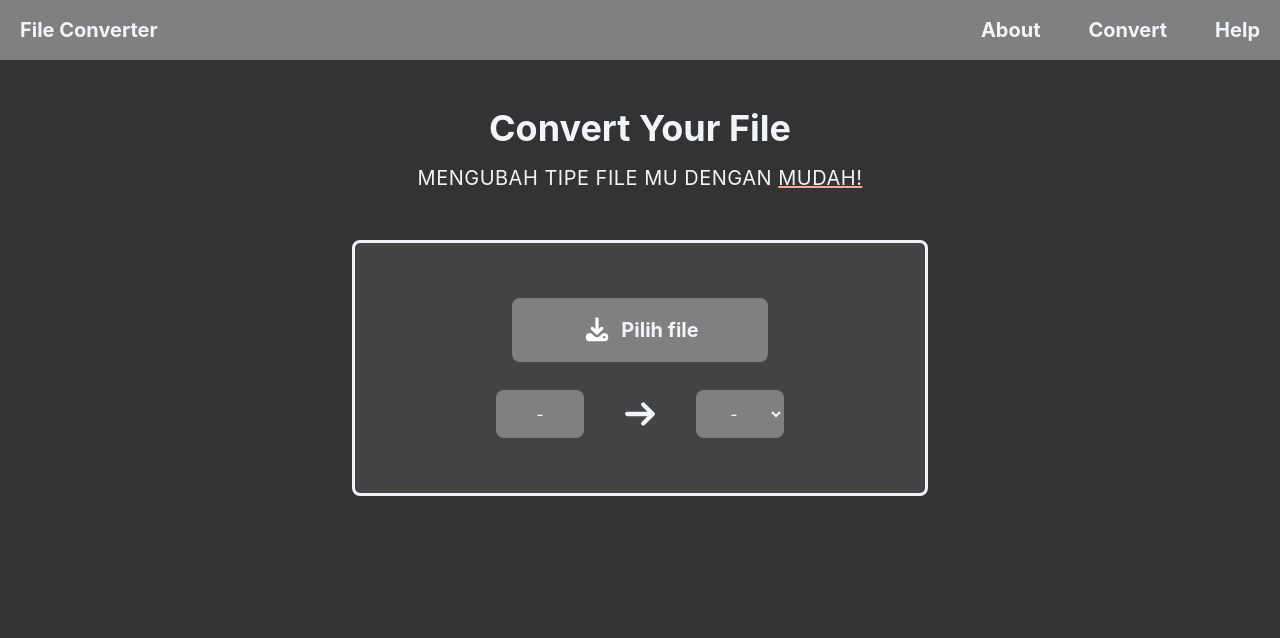
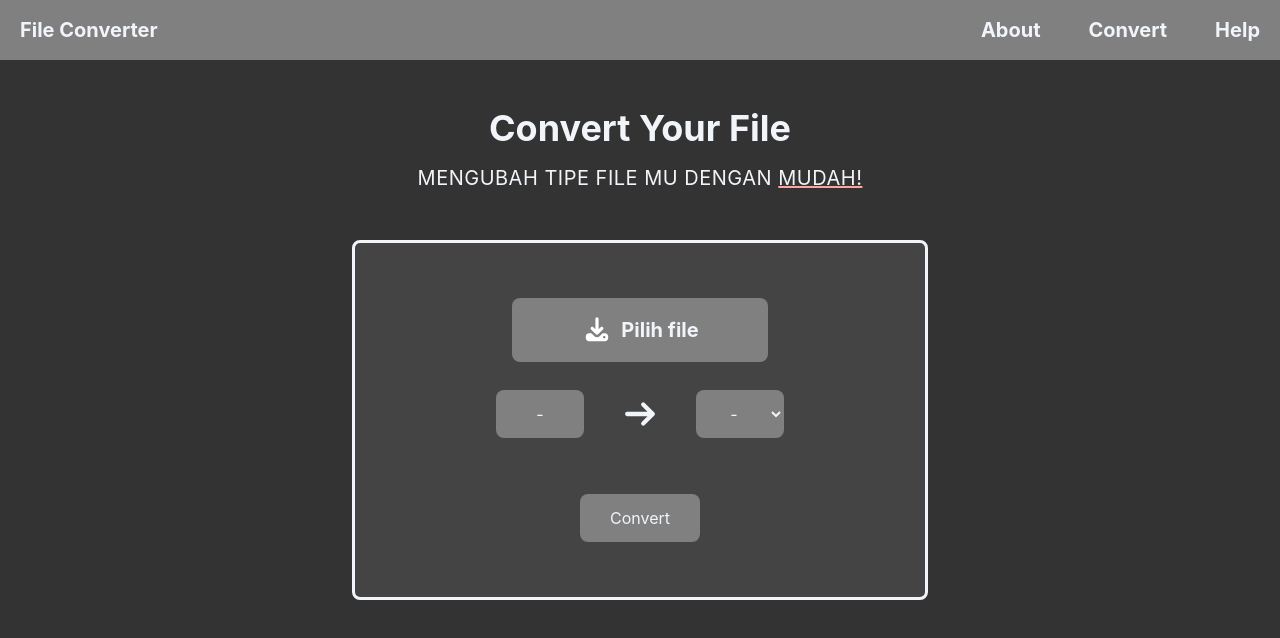
Before and after one commit to Carmeloanthony1/File-Converter, a React (Vite) app in the folder client/: page / in a window 1280 px wide. Shown: the top 638 px of the page. Built offline with nearby package versions, Linux system fonts and the light colour scheme.

Commit message:
menambahkan button dan teks yang menunjukkan nama file

```diff
--- a/client/src/App.jsx
+++ b/client/src/App.jsx
@@ -68,7 +68,7 @@ function App() {
            <a className = "underline decoration-red-300 decoration-2">MUDAH!</a>
         </h3>
 
-        <div className = "mt-12 w-xl h-64 bg-[#444] p-2 border-3 rounded-lg flex flex-col justify-center items-center gap-7">
+        <div className = "mt-12 w-xl h-90 bg-[#444] p-2 border-3 rounded-lg flex flex-col justify-center items-center gap-7">
           <input type = "file" ref = {fileInputRef} onChange={handleFILE} className="hidden"/>
           <button
             className = "bg-[#808080] p-2 font-bold rounded-lg w-64 h-16 flex flex-row items-center justify-center gap-2 cursor-pointer"
@@ -89,8 +89,9 @@ function App() {
                 <option key = {index} value = {format} className="text-white font-normal flex text-center">{format}</option>
               ))}
             </select>
-
           </div>
+          <p className="text-slate-300 font-medium max-w-xs">{ selected_file ? selected_file.name : " "}</p>
+          <button className="bg-[#808080] w-30 h-12 rounded-lg">Convert</button>
         </div>
 
       </div>
```
